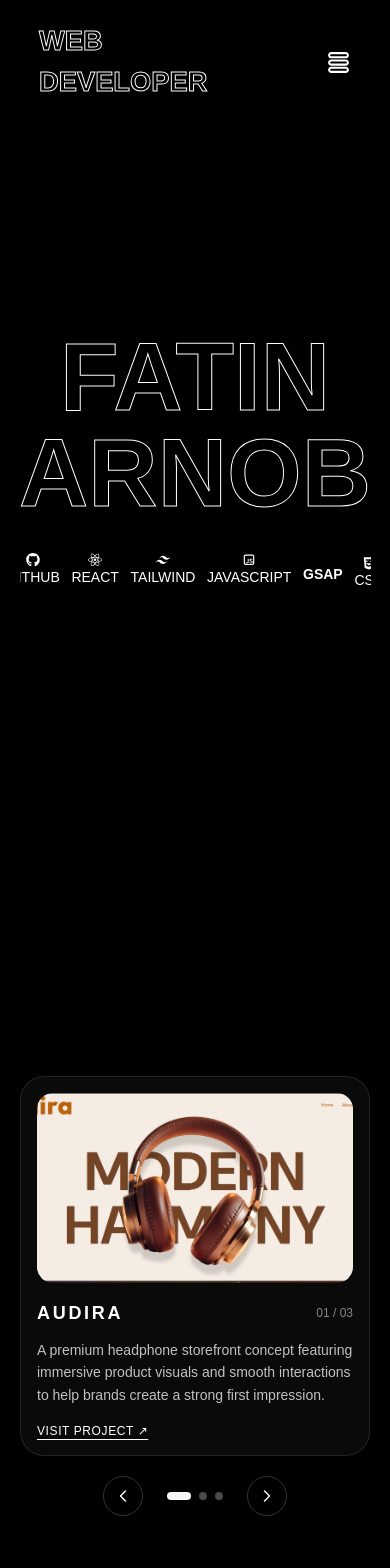
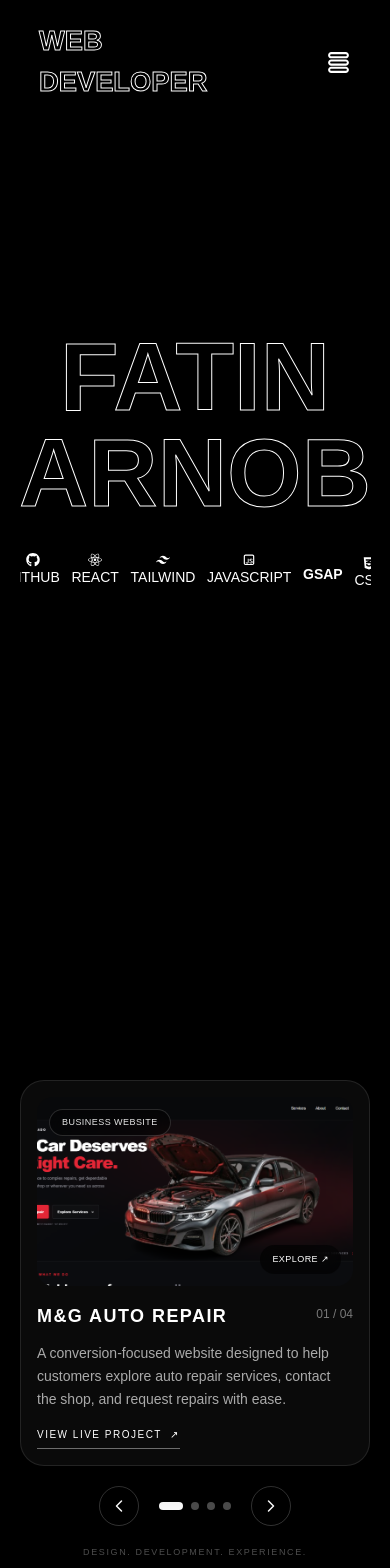
Before and after one commit to Fatinur/Portfolio, a React (Vite) app: page / in a window 390 px wide. Shown: the top 1568 px of the page. Built offline with nearby package versions, Linux system fonts and the light colour scheme; a web font is replaced by a local one.

Commit message:
Refactor MobileProjects component and styles
Refactor project descriptions for clarity and consistency. Update project heading and footer styles. Improve touch handling for project navigation.

```diff
--- a/src/components/MobileProjects.jsx
+++ b/src/components/MobileProjects.jsx
@@ -1,42 +1,51 @@
-
-
 
 import React, { useEffect, useRef, useState } from "react";
 import gsap from "gsap";
+import { ScrollTrigger } from "gsap/ScrollTrigger";
 
+import mgauto from "../assets/mgauto.png";
 import headphone from "../assets/audira.png";
 import cookie from "../assets/cookie.png";
 import rajshahiRentals from "../assets/rajshahi-rentals.png";
-
-import { ScrollTrigger } from "gsap/ScrollTrigger";
-
 
 gsap.registerPlugin(ScrollTrigger);
 
 const projects = [
   {
+    name: "M&G AUTO REPAIR",
+    category: "BUSINESS WEBSITE",
+    description:
+      "A conversion-focused website designed to help customers explore auto repair services, contact the shop, and request repairs with ease.",
+    image: mgauto,
+    url: "https://mg-auto-repair.vercel.app/",
+    alt: "M&G Auto Repair website preview",
+  },
+  {
+    name: "RAJSHAHI RENTALS",
+    category: "FULL-STACK PLATFORM",
+    description:
+      "A rental platform built for Rajshahi, helping people discover rooms, flats, and hostels through practical filters and accessible listings.",
+    image: rajshahiRentals,
+    url: "https://rajshahi-rentals.vercel.app/",
+    alt: "Rajshahi Rentals website preview",
+  },
+  {
     name: "AUDIRA",
+    category: "E-COMMERCE",
     description:
-      "A premium headphone storefront concept featuring immersive product visuals and smooth interactions to help brands create a strong first impression.",
+      "A premium headphone storefront concept featuring immersive product visuals and smooth interactions to create a strong first impression.",
     image: headphone,
     url: "https://audira-nine-eta.vercel.app/",
     alt: "Audira headphone storefront",
   },
   {
     name: "COOKIE.CO",
+    category: "FOOD & E-COMMERCE",
     description:
-      "A modern cookie shop concept combining warm branding, appealing product presentation, and intuitive navigation to help small businesses build a memorable online presence.",
+      "A modern cookie shop concept combining warm branding, appealing product presentation, and intuitive navigation for a memorable online presence.",
     image: cookie,
     url: "https://cookie-co.vercel.app/",
-    alt: "Cookie.co website",
-  },
-  {
-    name: "RAJSHAHI RENTALS",
-    description:
-      "A rental platform built for Rajshahi, helping people discover rooms, flats, and hostels through property filters and a streamlined listing experience.",
-    image: rajshahiRentals,
-    url: "https://rajshahi-rentals.vercel.app/",
-    alt: "Rajshahi Rentals website",
+    alt: "Cookie.co website preview",
   },
 ];
 
@@ -47,12 +56,11 @@ const MobileProjectsFullscreen = () => {
   const cardRef = useRef(null);
   const touchStartX = useRef(null);
 
-  // Animate the section into view and clean up on unmount.
   useEffect(() => {
     const ctx = gsap.context(() => {
       gsap.fromTo(
         ".mobile-projects-heading",
-        { opacity: 0, y: -30 },
+        { opacity: 0, y: -25 },
         {
           opacity: 1,
           y: 0,
@@ -70,13 +78,12 @@ const MobileProjectsFullscreen = () => {
     return () => ctx.revert();
   }, []);
 
-  // Animate the card when the selected project changes.
   useEffect(() => {
     if (!cardRef.current) return;
 
     gsap.fromTo(
       cardRef.current,
-      { opacity: 0, y: 16 },
+      { opacity: 0, y: 14 },
       {
         opacity: 1,
         y: 0,
@@ -87,7 +94,9 @@ const MobileProjectsFullscreen = () => {
   }, [activeIndex]);
 
   const goToProject = (index) => {
-    setActiveIndex((index + projects.length) % projects.length);
+    setActiveIndex(
+      (index + projects.length) % projects.length
+    );
   };
 
   const handleTouchStart = (event) => {
@@ -98,14 +107,13 @@ const MobileProjectsFullscreen = () => {
     if (touchStartX.current === null) return;
 
     const difference =
-      event.changedTouches[0].clientX - touchStartX.current;
+      event.changedTouches[0].clientX -
+      touchStartX.current;
 
     if (Math.abs(difference) > 50) {
-      if (difference < 0) {
-        goToProject(activeIndex + 1);
-      } else {
-        goToProject(activeIndex - 1);
-      }
+      goToProject(
+        difference < 0 ? activeIndex + 1 : activeIndex - 1
+      );
     }
 
     touchStartX.current = null;
@@ -116,19 +124,36 @@ const MobileProjectsFullscreen = () => {
   return (
     <section
       ref={containerRef}
-      className="h-screen w-full overflow-hidden flex flex-col items-center justify-center px-5 text-white"
+      className="flex h-screen min-h-[620px] w-full flex-col items-center justify-center overflow-hidden px-5 py-5 text-white"
     >
-      {/* Heading */}
-      <h2
-        className="mobile-projects-heading shrink-0 mb-5 text-4xl font-bold text-transparent"
-        style={{ WebkitTextStroke: "1px white" }}
-      >
-        PROJECTS
-      </h2>
+      {/* Developer identity and heading */}
+      <div className="mobile-projects-heading mb-5 flex w-full max-w-md shrink-0 flex-col items-center">
+        <span className="mb-3 text-center text-[9px] font-medium uppercase tracking-[0.22em] text-white/50">
+          JUNIOR FULL-STACK WEB DEVELOPER
+        </span>
 
-      {/* Carousel card */}
+        <h2
+          className="text-4xl font-bold tracking-[-0.05em] text-transparent sm:text-5xl"
+          style={{ WebkitTextStroke: "1px white" }}
+        >
+          PROJECTS
+          <span
+            className="text-white"
+            style={{ WebkitTextStroke: "1px white" }}
+          >
+            .
+          </span>
+        </h2>
+
+        <p className="mt-2 text-[9px] uppercase tracking-[0.2em] text-white/35">
+          SELECTED WORK / 2026
+        </p>
+      </div>
+
+      {/* Project card */}
       <div
         ref={cardRef}
+        key={project.name}
         className="w-full max-w-md rounded-3xl border border-white/10 bg-white/[0.04] p-4 shadow-2xl"
         onTouchStart={handleTouchStart}
         onTouchEnd={handleTouchEnd}
@@ -139,30 +164,38 @@ const MobileProjectsFullscreen = () => {
           target="_blank"
           rel="noopener noreferrer"
           aria-label={`Visit ${project.name} website`}
-          className="block overflow-hidden rounded-2xl"
+          className="group relative block overflow-hidden rounded-2xl"
         >
           <img
             src={project.image}
             alt={project.alt}
             draggable="false"
-            className="aspect-[5/3] w-full object-cover"
+            className="aspect-[5/3] w-full object-cover transition-transform duration-500 group-hover:scale-[1.02]"
           />
+
+          <span className="absolute left-3 top-3 rounded-full border border-white/15 bg-black/50 px-3 py-1.5 text-[9px] tracking-wider text-white/90 backdrop-blur-sm">
+            {project.category}
+          </span>
+
+          <span className="absolute bottom-3 right-3 rounded-full bg-black/60 px-3 py-2 text-[9px] tracking-wider backdrop-blur-sm">
+            EXPLORE ↗
+          </span>
         </a>
 
         {/* Project details */}
         <div className="flex flex-col gap-3 pt-4">
-          <div className="flex items-center justify-between gap-3">
-            <h3 className="text-lg font-semibold tracking-[0.15em]">
+          <div className="flex items-start justify-between gap-3">
+            <h3 className="min-w-0 text-lg font-semibold tracking-[0.08em]">
               {project.name}
             </h3>
 
-            <span className="shrink-0 text-xs text-white/50">
+            <span className="shrink-0 pt-1 text-xs tabular-nums text-white/45">
               {String(activeIndex + 1).padStart(2, "0")} /{" "}
               {String(projects.length).padStart(2, "0")}
             </span>
           </div>
 
-          <p className="text-sm leading-relaxed text-white/75">
+          <p className="text-sm leading-relaxed text-white/65">
             {project.description}
           </p>
 
@@ -170,15 +203,16 @@ const MobileProjectsFullscreen = () => {
             href={project.url}
             target="_blank"
             rel="noopener noreferrer"
-            className="mt-1 w-fit text-xs font-medium tracking-wider underline underline-offset-4 transition-colors hover:text-white/60"
+            className="mt-1 inline-flex w-fit items-center gap-2 border-b border-white/40 pb-1.5 text-[10px] font-medium tracking-[0.15em] transition-colors hover:border-white hover:text-white/65"
           >
-            VISIT PROJECT ↗
+            VIEW LIVE PROJECT
+            <span>↗</span>
           </a>
         </div>
       </div>
 
       {/* Carousel controls */}
-      <div className="mt-5 flex items-center justify-center gap-6">
+      <div className="mt-5 flex shrink-0 items-center justify-center gap-5">
         <button
           type="button"
           onClick={() => goToProject(activeIndex - 1)}
@@ -200,14 +234,19 @@ const MobileProjectsFullscreen = () => {
           </svg>
         </button>
 
-        <div className="flex items-center gap-2" aria-label="Choose project">
+        <div
+          className="flex items-center gap-2"
+          aria-label="Choose project"
+        >
           {projects.map((item, index) => (
             <button
               key={item.name}
               type="button"
               onClick={() => goToProject(index)}
               aria-label={`Show ${item.name}`}
-              aria-current={activeIndex === index ? "step" : undefined}
+              aria-current={
+                activeIndex === index ? "step" : undefined
+              }
               className={`h-2 rounded-full transition-all duration-300 ${
                 activeIndex === index
                   ? "w-6 bg-white"
@@ -238,6 +277,11 @@ const MobileProjectsFullscreen = () => {
           </svg>
         </button>
       </div>
+
+      {/* Footer */}
+      <p className="mt-5 shrink-0 text-[9px] tracking-[0.18em] text-white/30">
+        DESIGN. DEVELOPMENT. EXPERIENCE.
+      </p>
     </section>
   );
 };
```
